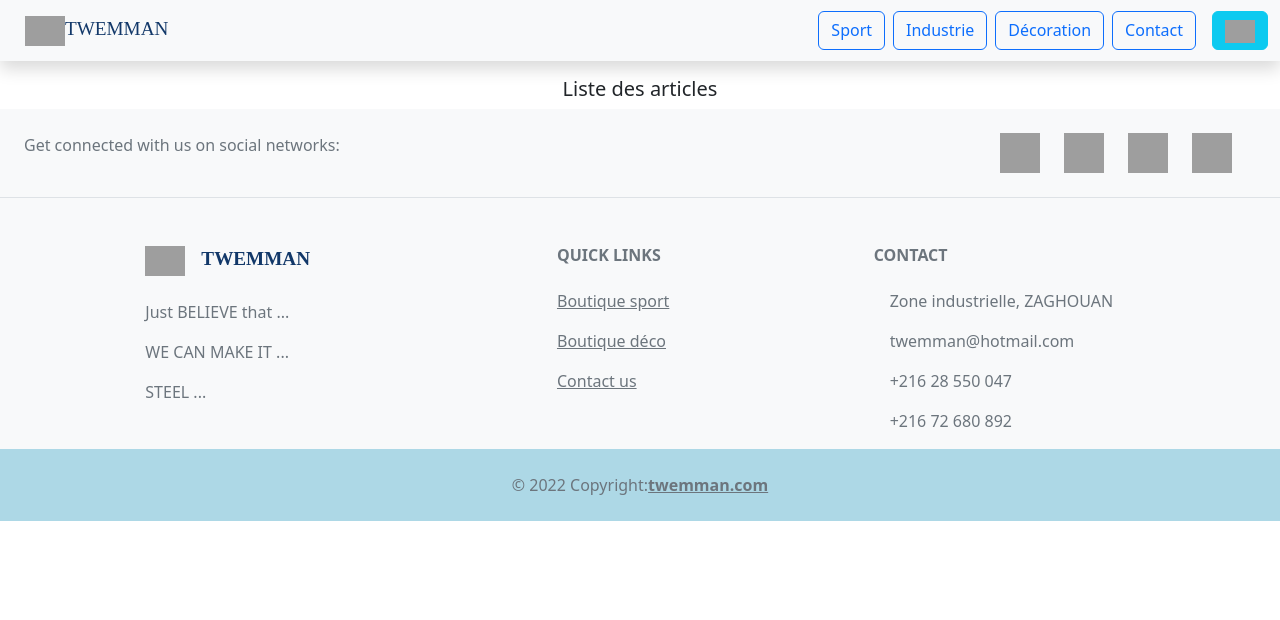
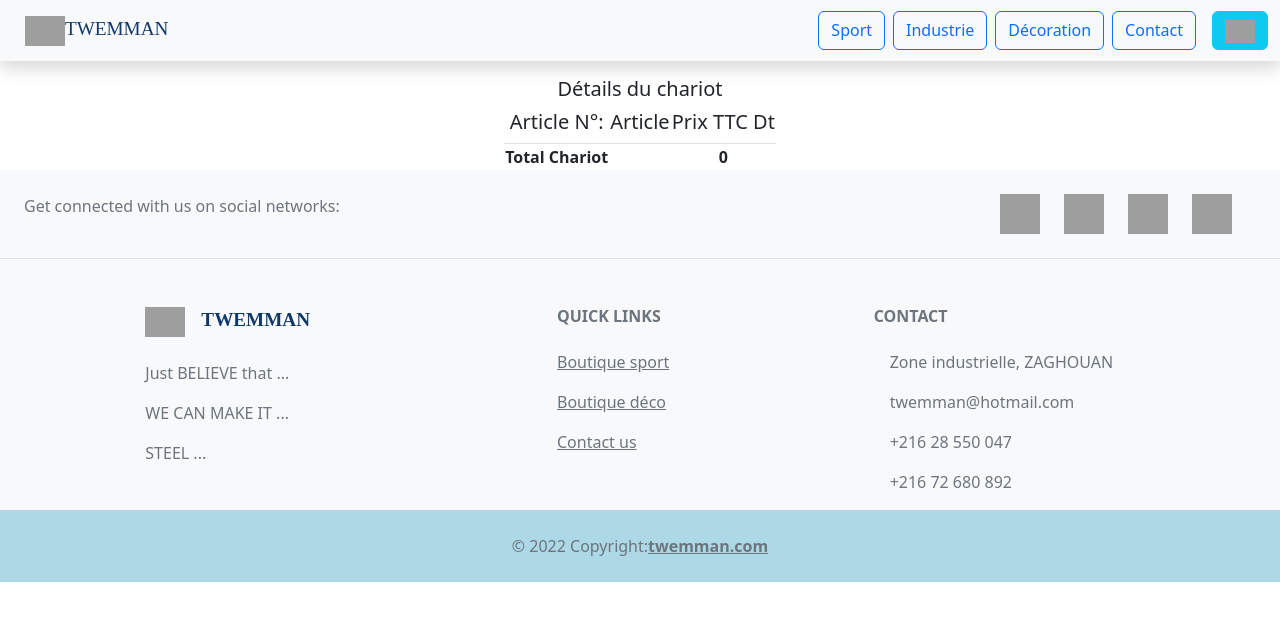
Before and after one commit to mellefmedali/WEB2-project, a React (Create React App) app: page /sport/cartdetails in a window 1280 px wide. Shown: the top 620 px of the page. Built offline with nearby package versions, Linux system fonts and the light colour scheme; grey boxes are pictures that could not be loaded.

Commit message:
next commit

```diff
--- a/src/components/CartDetails.js
+++ b/src/components/CartDetails.js
@@ -1,16 +1,35 @@
-import React from 'react'
+import React, { useState } from 'react'
 import cartItems from '../../src/store/cartSlice'
-import {useSelector} from 'react-redux'
+import { useSelector } from 'react-redux'
 
 function CartDetails() {
-  const cartItems = useSelector(state =>state.cartItems)
-    console.log(cartItems)
+  const cartItems = useSelector(state => state.cartItems)
+  let somme = 0
+  console.log(cartItems)
   return (
-    <div>
-        <h5>Liste des articles</h5>
-        {cartItems.map((e,i)=><div>
-          <span>Art. n°{i+1}: </span>{e.title} - PUTTC: {e.prix} Dt
-          </div>)}
+    <div >
+      <h5>Détails du chariot</h5>
+      <div className='d-flex justify-content-center'>
+        <table >
+          <tr className='border-bottom'>
+            <th><h5>Article N°: </h5></th> <th><h5>Article</h5></th> <th><h5>Prix TTC Dt</h5></th>
+          </tr>
+          {cartItems.map(
+            (e, i) => {
+              somme += e.prix
+              return (
+                <tr>
+                  <td>{i + 1}</td> <td>{e.title}</td> <td>{e.prix}</td>
+                </tr>
+              )
+            }
+          )}
+          <tr>
+            <th>Total Chariot </th> <th></th> <th>{somme}</th>
+          </tr>
+        </table>
+      </div>
+      {/* <h4>Total Chariot : {somme} Dt</h4> */}
     </div>
   )
 }
--- a/src/components/Sport/SportArticle/SportArticleList.json
+++ b/src/components/Sport/SportArticle/SportArticleList.json
@@ -3,34 +3,34 @@
     "title":"Banc Ajustable Pro",
     "description":"description de l'article",
     "type":"musculation",
-    "prix":"100",
+    "prix":100,
     "stock" : 10
 },
 {"source":"./images/sportShowroom/bancAjustable4801.jpg",
     "title":"Banc Ajustable Semi-Pro",
     "description":"description de l'article",
     "type":"fitness",
-    "prix":"100",
+    "prix":100,
     "stock" : 10
 },
 {"source":"./images/sportShowroom/outdoor480.jpg",
     "title":"Circuit Workout",
     "description":"description de l'article",
     "type":"loisir",
-    "prix":"100",
+    "prix":100,
     "stock" : 10
 },
 {"source":"./images/sportShowroom/supportBarre480.jpg",
     "title":"Support Barre",
     "description":"description de l'article",
     "type":"musculation",
-    "prix":"100",
+    "prix":100,
     "stock" : 10
 },{"source":"./images/sportShowroom/bancPlat480.jpg",
 "title":"Banc Plat",
 "description":"description de l'article",
 "type":"fitness",
-"prix":"100",
+"prix":100,
     "stock" : 10
 }
 ]
--- a/src/store/filteredListSlice.js
+++ b/src/store/filteredListSlice.js
@@ -7,7 +7,6 @@ const filteredList = createSlice({
     reducers:{
         filterList: (state,action) => articleList.filter(e=>e.type==action.payload),
         filterListByTitle: (state,action) => articleList.filter(e=>e.title.toLowerCase().includes(action.payload.toLowerCase()))
-
         }
 })
 
```
